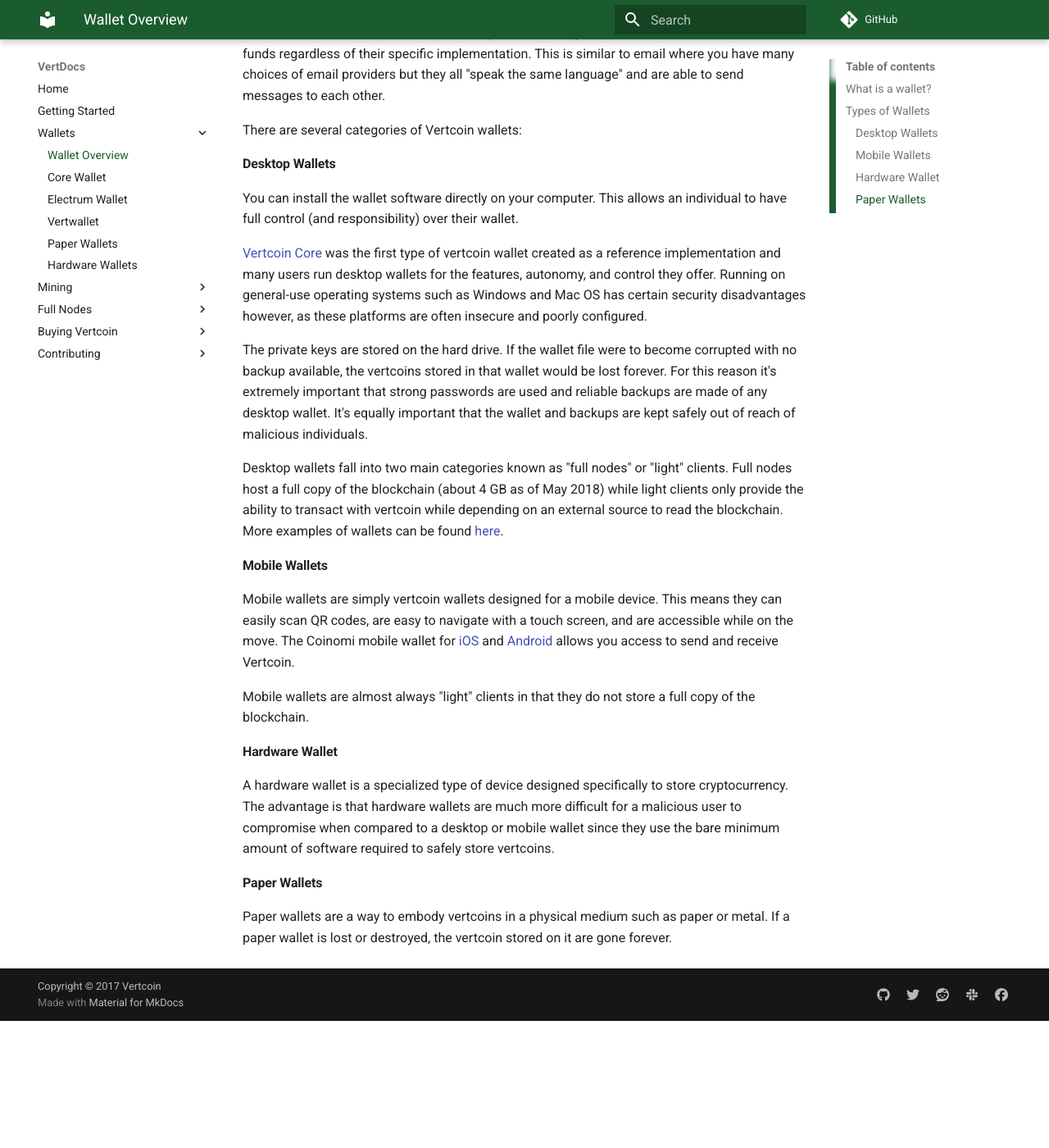
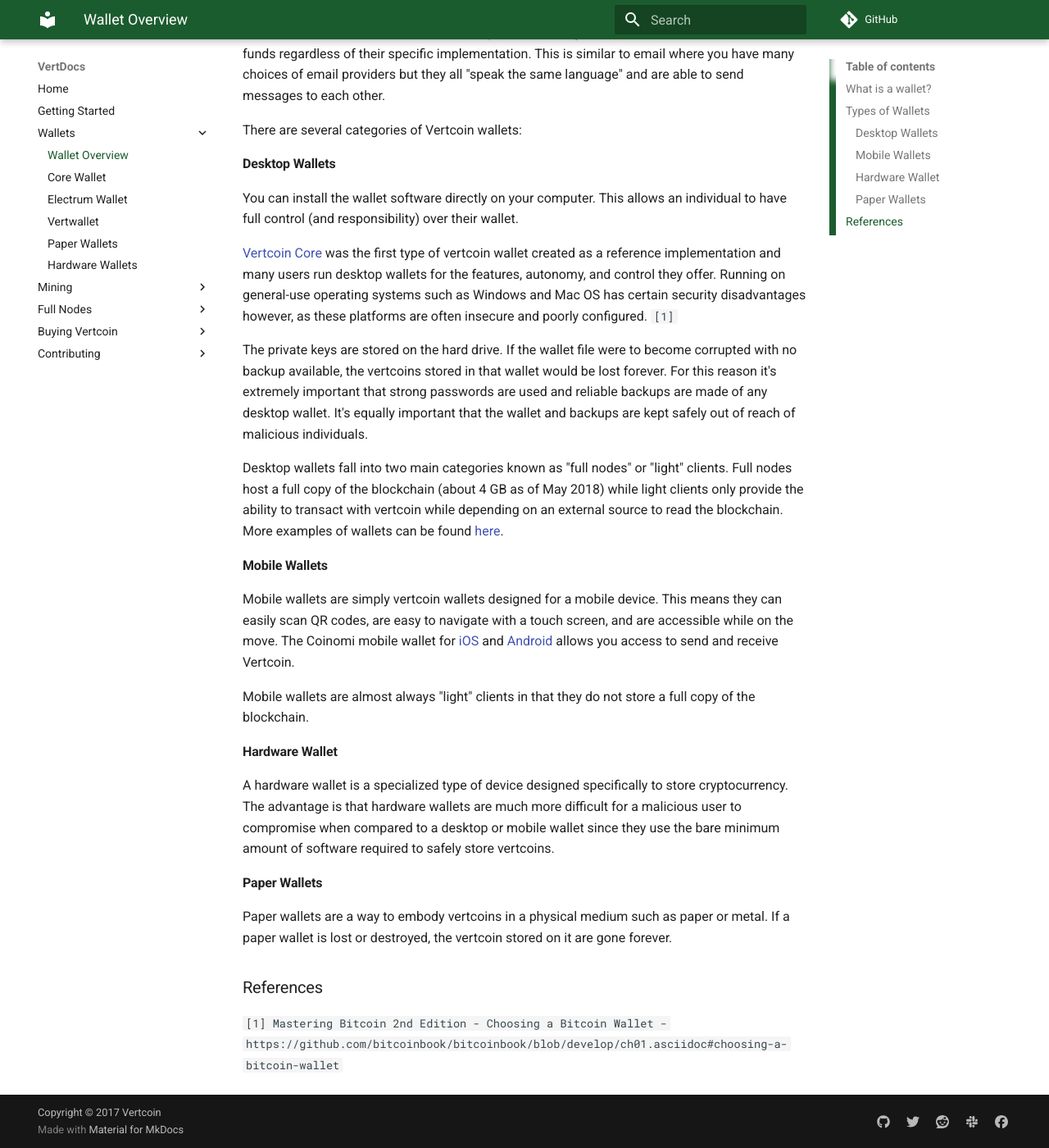
Before and after one commit to vertcoin-project/VertDocs, an MkDocs documentation site: the page built from docs/Wallets/Wallet-Overview.md, in a window 1280 px wide and 1400 px high, scrolled down 1183 px. Shown: the whole window at 82% size. Built offline with MkDocs 1.6.1 and Material for MkDocs 9.7.7, drawn with Linux system fonts in a browser that asks for light colours; comment, search, counter and statistics services are not loaded; old or Windows-style settings are respelled for this version of MkDocs; before the commit the page ends 2428 px from its top, so only the background shows below that.

Commit message:
Update Wallet-Overview.md
1.) Added sourcing documents and references section

```diff
--- a/docs/Wallets/Wallet-Overview.md
+++ b/docs/Wallets/Wallet-Overview.md
@@ -4,14 +4,13 @@
 
 | Wallet | Description |
 |---|---|
-| [Core Wallet](./Core-Wallet/) | A reference implementation of the vertcoin protocol that includes a wallet. Downloads the entire blockchain, recommended for miners. Known as a full client, or full node.|
-| [Electrum Wallet](./Electrum/) | A lightweight client, also known as a simple-payment-verification (SPV) client, connects to vertcoin full nodes for access to the vertcoin transaction information, but stores the user wallet locally and independently creates, validates, and transmits transactions. Does not require downloading the blockchain. |
-| [Vertwallet](./Vertwallet/) | A mobile wallet is one of the most common types of wallet. Running on smart-phone operating systems such as [Apple iOS](https://itunes.apple.com/us/app/coinomi-wallet/id1333588809?mt=8) and [Android](https://play.google.com/store/apps/details?id=com.coinomi.wallet), these wallets are often a great choice for new users. |
-| [Paper Wallets](./Paper-Wallets/) | The keys controlling vertcoin can also be printed for long-term storage. These are known as paper wallets even though other materials (wood, metal, etc.) can be used. Paper wallets offer a low-tech but highly secure means of storing vertcoin long term. Offline storage is also often referred to as cold storage. |
-| [Hardware Wallets](./Hardware-Wallets/) | Hardware wallets are devices that operate a secure self-contained bitcoin wallet on special-purpose hardware. They are operated via USB with a desktop web browser or via near-field-communication (NFC) on a mobile device. By handling all vertcoin-related operations on the specialized hardware, these wallets are considered very secure and suitable for storing large amounts of vertcoin, bitcoin, litecoin, etc. |
+| [Core Wallet](./Core-Wallet/) | A reference implementation of the vertcoin protocol that includes a wallet. Downloads the entire blockchain, recommended for miners. Known as a full client, or full node. `[1]`
+| [Electrum Wallet](./Electrum/) | A lightweight client, also known as a simple-payment-verification (SPV) client, connects to vertcoin full nodes for access to the vertcoin transaction information, but stores the user wallet locally and independently creates, validates, and transmits transactions. Does not require downloading the blockchain. `[1]`
+| [Vertwallet](./Vertwallet/) | A mobile wallet is one of the most common types of wallet. Running on smart-phone operating systems such as [Apple iOS](https://itunes.apple.com/us/app/coinomi-wallet/id1333588809?mt=8) and [Android](https://play.google.com/store/apps/details?id=com.coinomi.wallet), these wallets are often a great choice for new users.
+| [Paper Wallets](./Paper-Wallets/) | The keys controlling vertcoin can also be printed for long-term storage. These are known as paper wallets even though other materials (wood, metal, etc.) can be used. Paper wallets offer a low-tech but highly secure means of storing vertcoin long term. Offline storage is also often referred to as cold storage. `[1]`
+| [Hardware Wallets](./Hardware-Wallets/) | Hardware wallets are devices that operate a secure self-contained bitcoin wallet on special-purpose hardware. They are operated via USB with a desktop web browser or via near-field-communication (NFC) on a mobile device. By handling all vertcoin-related operations on the specialized hardware, these wallets are considered very secure and suitable for storing large amounts of vertcoin, bitcoin, litecoin, etc. `[1]`
 
 ---------------------------------------------
-
 
 ### What is a wallet?
 
@@ -29,7 +28,7 @@
 
 You can install the wallet software directly on your computer. This allows an individual to have full control (and responsibility) over their wallet.
 
-[Vertcoin Core](https://vertcoin.org/download/) was the first type of vertcoin wallet created as a reference implementation and many users run desktop wallets for the features, autonomy, and control they offer. Running on general-use operating systems such as Windows and Mac OS has certain security disadvantages however, as these platforms are often insecure and poorly configured.
+[Vertcoin Core](https://vertcoin.org/download/) was the first type of vertcoin wallet created as a reference implementation and many users run desktop wallets for the features, autonomy, and control they offer. Running on general-use operating systems such as Windows and Mac OS has certain security disadvantages however, as these platforms are often insecure and poorly configured. `[1]`
 
 The private keys are stored on the hard drive. If the wallet file were to become corrupted with no backup available, the vertcoins stored in that wallet would be lost forever. For this reason it's extremely important that strong passwords are used and reliable backups are made of any desktop wallet. It's equally important that the wallet and backups are kept safely out of reach of malicious individuals.
 
@@ -48,3 +47,6 @@
 #### Paper Wallets
 
 Paper wallets are a way to embody vertcoins in a physical medium such as paper or metal. If a paper wallet is lost or destroyed, the vertcoin stored on it are gone forever.
+
+### References
+`[1] Mastering Bitcoin 2nd Edition - Choosing a Bitcoin Wallet - https://github.com/bitcoinbook/bitcoinbook/blob/develop/ch01.asciidoc#choosing-a-bitcoin-wallet`
```
